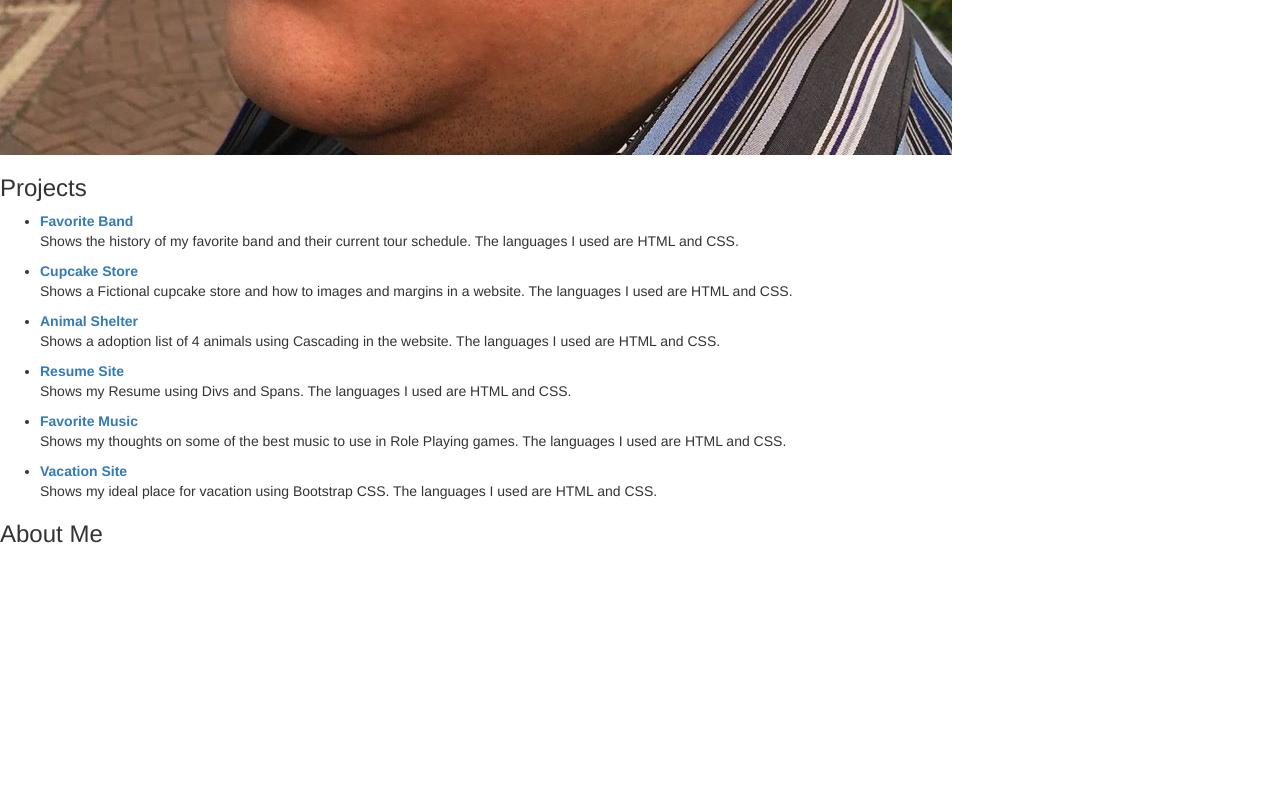
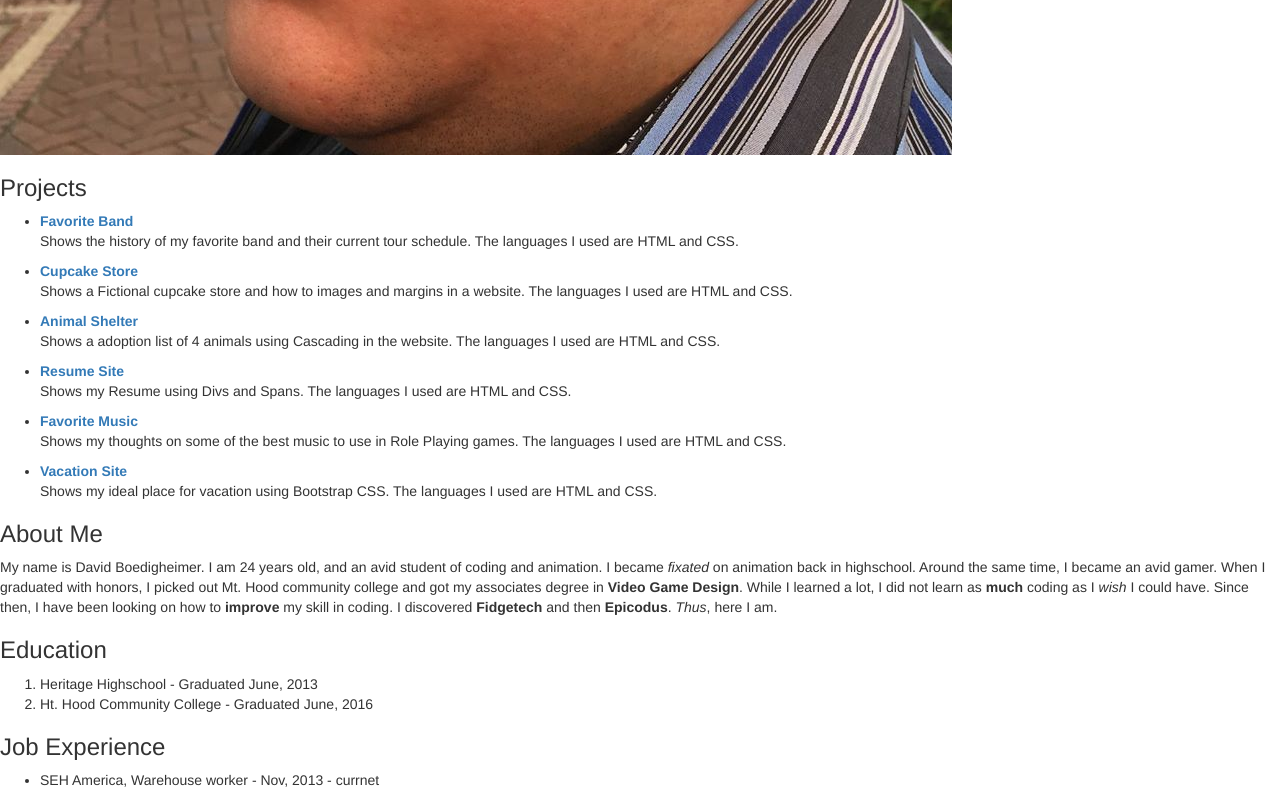
Before and after one commit to CommaderDavid/Portfolio-Final, a plain HTML site: page index.html in a window 1280 px wide. Shown: the part 875-1675 px from the top of the page. Before the commit the page ends 1432 px from the top, so only its background shows below. Drawn offline with Linux system fonts and the light colour scheme.

Commit message:
Add about me paragraph, add strong and em tabs, add education and job experience lists.

```diff
--- a/index.html
+++ b/index.html
@@ -24,6 +24,16 @@
       <p>Shows my ideal place for vacation using Bootstrap CSS. The languages I used are HTML and CSS.</p>
     </ul>
     <h3>About Me</h3>
-    <p></p>
+    <p>My name is David Boedigheimer. I am 24 years old, and an avid student of coding and animation. I became <em>fixated</em> on animation back in highschool. Around the same time, I became an avid gamer. When I graduated with honors, I picked out Mt. Hood community college and got my associates degree in <strong>Video Game Design</strong>. While I learned a lot, I did not learn as <strong>much</strong> coding as I <em>wish</em> I could have.  Since then, I have been looking on how to <strong>improve</strong> my skill in coding. I discovered <strong>Fidgetech</strong> and then <strong>Epicodus</strong>. <em>Thus</em>, here I am.</p>
+    <h3>Education</h3>
+    <ol>
+      <li>Heritage Highschool - Graduated June, 2013</li>
+      <li>Ht. Hood Community College - Graduated June, 2016</li>
+    </ol>
+    <h3>Job Experience</h3>
+    <ul>
+      <li>SEH America, Warehouse worker - Nov, 2013 - currnet</li>
+    </ul>
+
   </body>
 </html>
```
